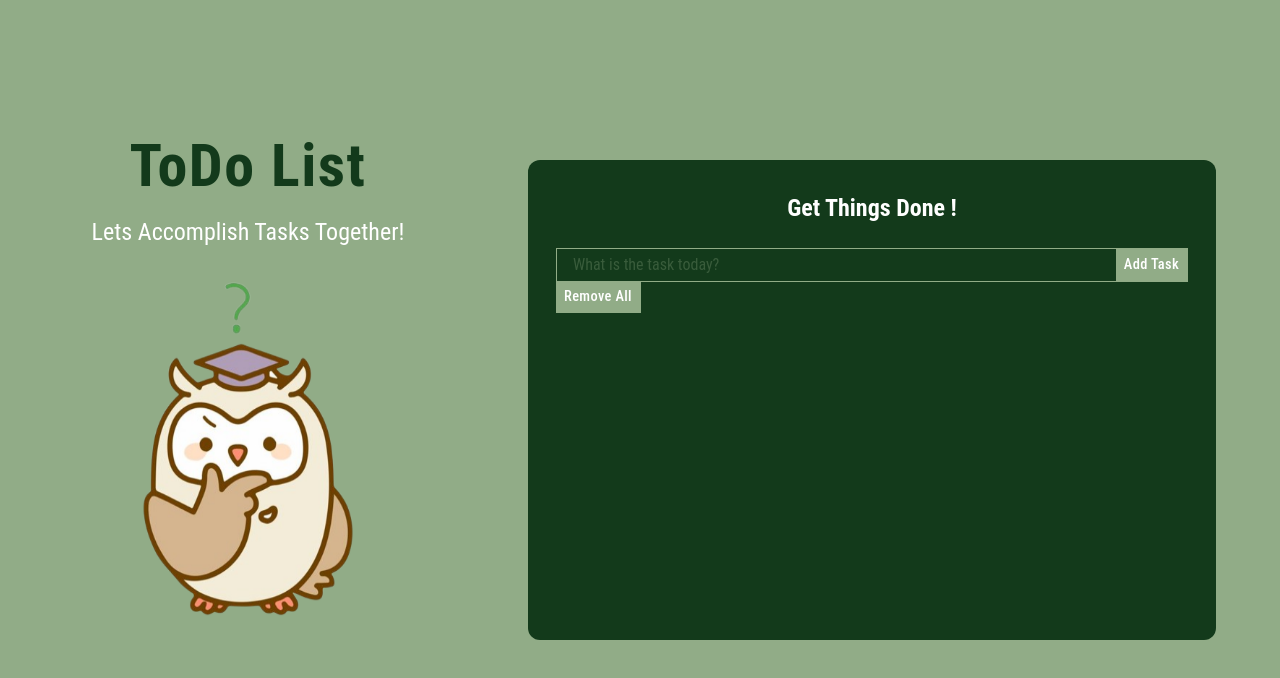
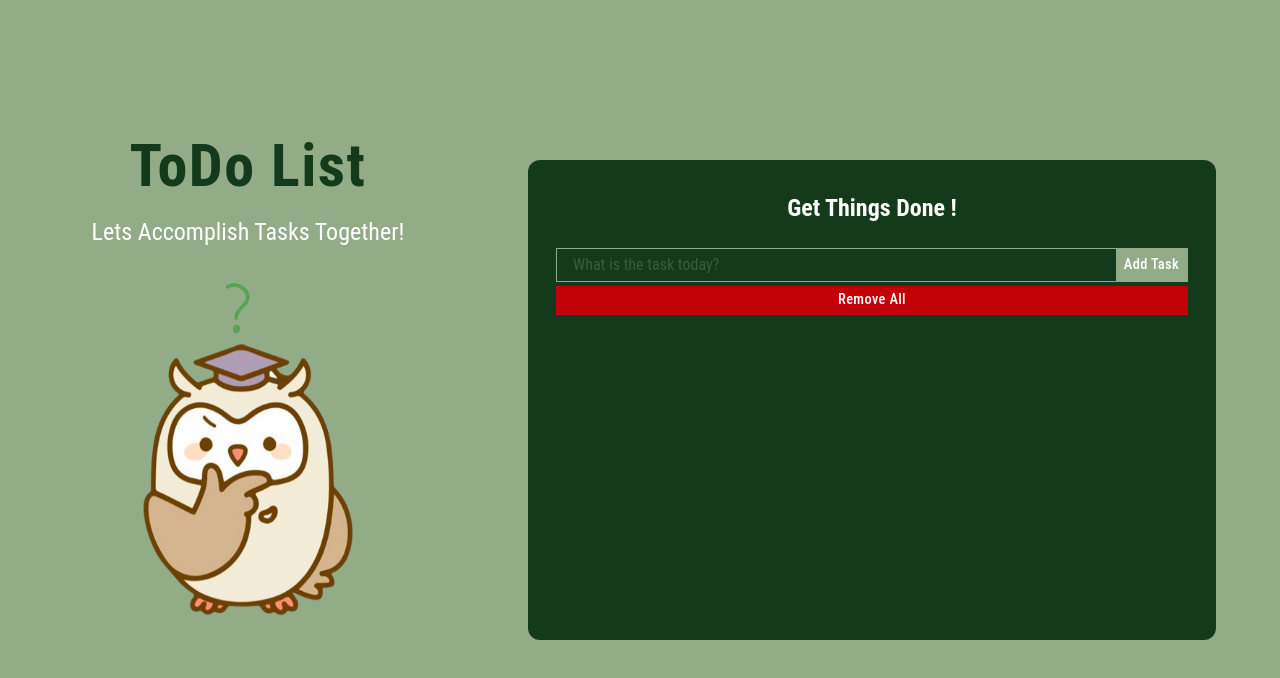
Before and after one commit to mahziarnb/todo-list-v2-react, a React (Vite) app: page / in a window 1280 px wide. Shown: the top 678 px of the page. Built offline with nearby package versions, Linux system fonts and the light colour scheme.

Commit message:
style : Implementing the style for deleting all tasks button

```diff
--- a/src/index.css
+++ b/src/index.css
@@ -61,7 +61,7 @@ body{
     padding-right: 8px;
 }
 
-.addBtn{
+.addBtn , .removeAllButton{
     transition:color .15s ease , background-color .15s ease ;
     cursor: pointer;
     color: white;
@@ -71,6 +71,12 @@ body{
     background-color: #FFFFFF;
     color: #133a1b91 ;
 }
+
+.removeAllButton:hover{
+    background-color: white;
+    color: red;
+}
+
 
 .cancelBtn:hover ,
 .removeBtn:hover {
--- /dev/null
+++ b/src/main-components/RemoveAllButton.jsx
@@ -0,0 +1,11 @@
+
+
+
+export default function RemoveAllButton({clickHandler , text}) {
+
+    return(
+        <div className="flex justify-center">
+            <button onClick={() => clickHandler() }  type="button" className="removeAllButton my-1 w-1/2 sm:w-full sm:rounded-none  bg-red-700 border-none rounded-4xl text-sm sm:text-[.9rem] px-2 text-nowrap font-medium py-1 text-light  tracking-wide">{text}</button>
+        </div>
+    )
+}
--- a/src/main-components/TodoPanel.jsx
+++ b/src/main-components/TodoPanel.jsx
@@ -1,8 +1,8 @@
 import { useEffect, useRef, useState } from "react";
 import AddTask from "./AddTask";
 import TasksList from "./TasksList";
-import Btn from "./Btn";
 import WarningDialog from "../components/WarningDialog";
+import RemoveAllButton from "./RemoveAllButton";
 
 export default function TodoPanel({removeModal}) {
 
@@ -47,7 +47,7 @@ export default function TodoPanel({removeModal}) {
 
                 <WarningDialog ref={dialog} text={'Are you sure you want to delete all tasks?'} onConfirm={removeAllTasks} />
 
-                <Btn clickHandler={removeAllTasksWarning} text='Remove All' />
+                <RemoveAllButton clickHandler={removeAllTasksWarning} text='Remove All' />
 
                 <TasksList tasks={tasks} setTasks={setTasks} removeModal={removeModal} />
 
```
